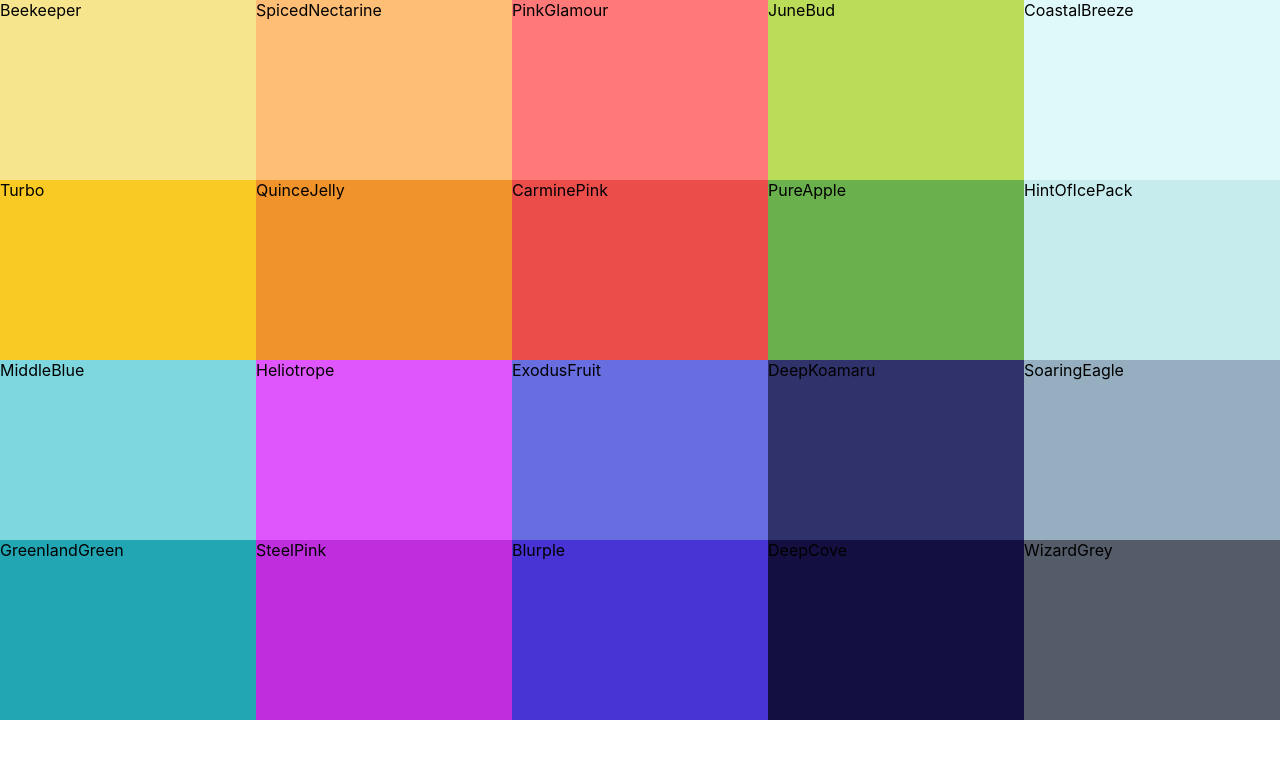
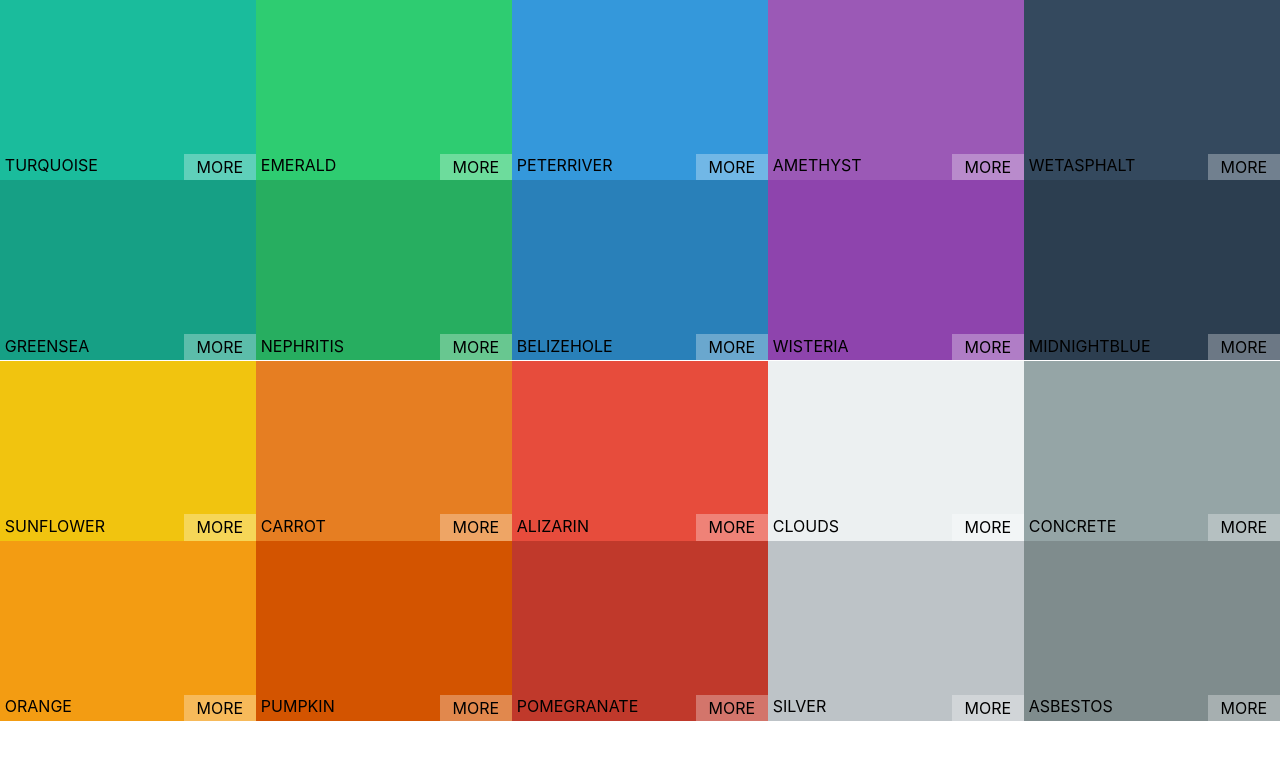
Before and after one commit to SumanIslam/ui-color-palette-react, a React (Create React App) app: page / in a window 1280 px wide. Shown: the top 760 px of the page. Built offline with nearby package versions, Linux system fonts and the light colour scheme.

Commit message:
added style of colorbox

```diff
--- a/src/App.js
+++ b/src/App.js
@@ -9,7 +9,7 @@ class App extends Component {
   render() {
     return (
       <div className="App">
-        <Palette {...SeedColors[4]}/>
+        <Palette {...SeedColors[1]}/>
       </div>
     );
   }
--- a/src/ColorBox.css
+++ b/src/ColorBox.css
@@ -5,4 +5,37 @@
   display: inline-block;
   position: relative;
   cursor: pointer;
+  text-transform: uppercase;
+  margin-bottom: -3.7px;
 }
+.box-content {
+  position: absolute;
+  left: 0.3rem;
+  bottom: 0.3rem;
+}
+.copy-button {
+  position: absolute;
+  top: 50%;
+  left: 50%;
+  transform: translate(-50%, -50%);
+  background: transparent;
+  color: #fff;
+  border: 1px solid #ebe3e3;
+  border-radius: 5px;
+  padding: 0.4rem 1.8rem;
+  font-size: 1.1rem;
+  cursor: pointer;
+  opacity: 0;
+  transition: all .2s ease-out;
+}
+.see-more {
+  position: absolute;
+  bottom: 0;
+  right: 0;
+  background: rgba(255,255,255,.3);
+  padding: 0.2rem 0.8rem;
+}
+
+.ColorBox:hover .copy-button {
+  opacity: 1;
+}
--- a/src/ColorBox.js
+++ b/src/ColorBox.js
@@ -6,11 +6,14 @@ class ColorBox extends Component {
   render() {
     const { background, name } = this.props;
     return (
-      <div className="ColorBox" style={{ background: background }}>
-        <div className="copy-container" />
-        <div className="box-content">
-          <span>{name}</span>
+      <div className="ColorBox" style={{ background }}>
+        <div className="copy-container">
+          <div className="box-content">
+            <span>{name}</span>
+          </div>
+          <button className="copy-button">Copy</button>
         </div>
+        <span className="see-more">More</span>
       </div>
     );
   }
```
Also changed, not shown: 2 other files (tests, documents, lock files or other folders).
